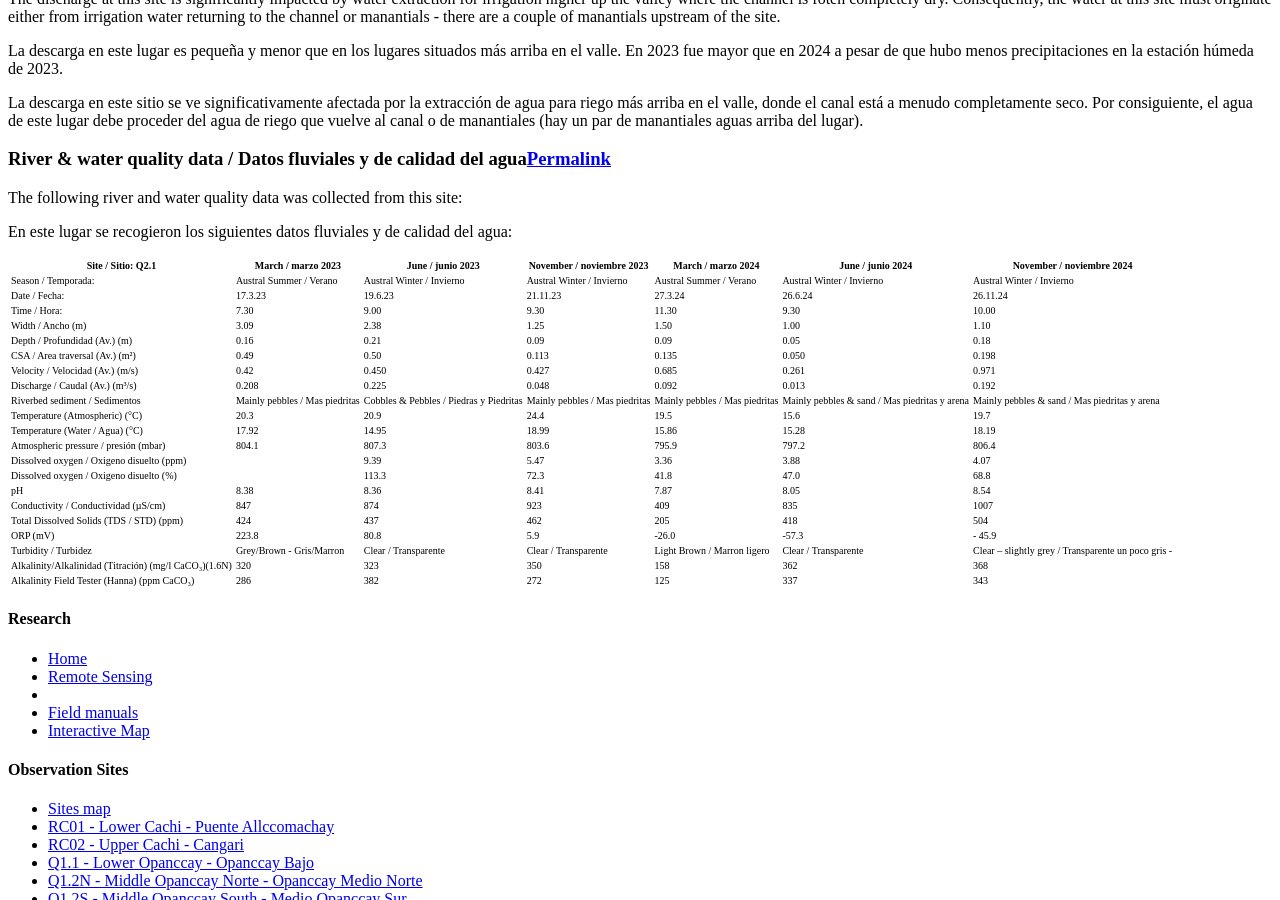
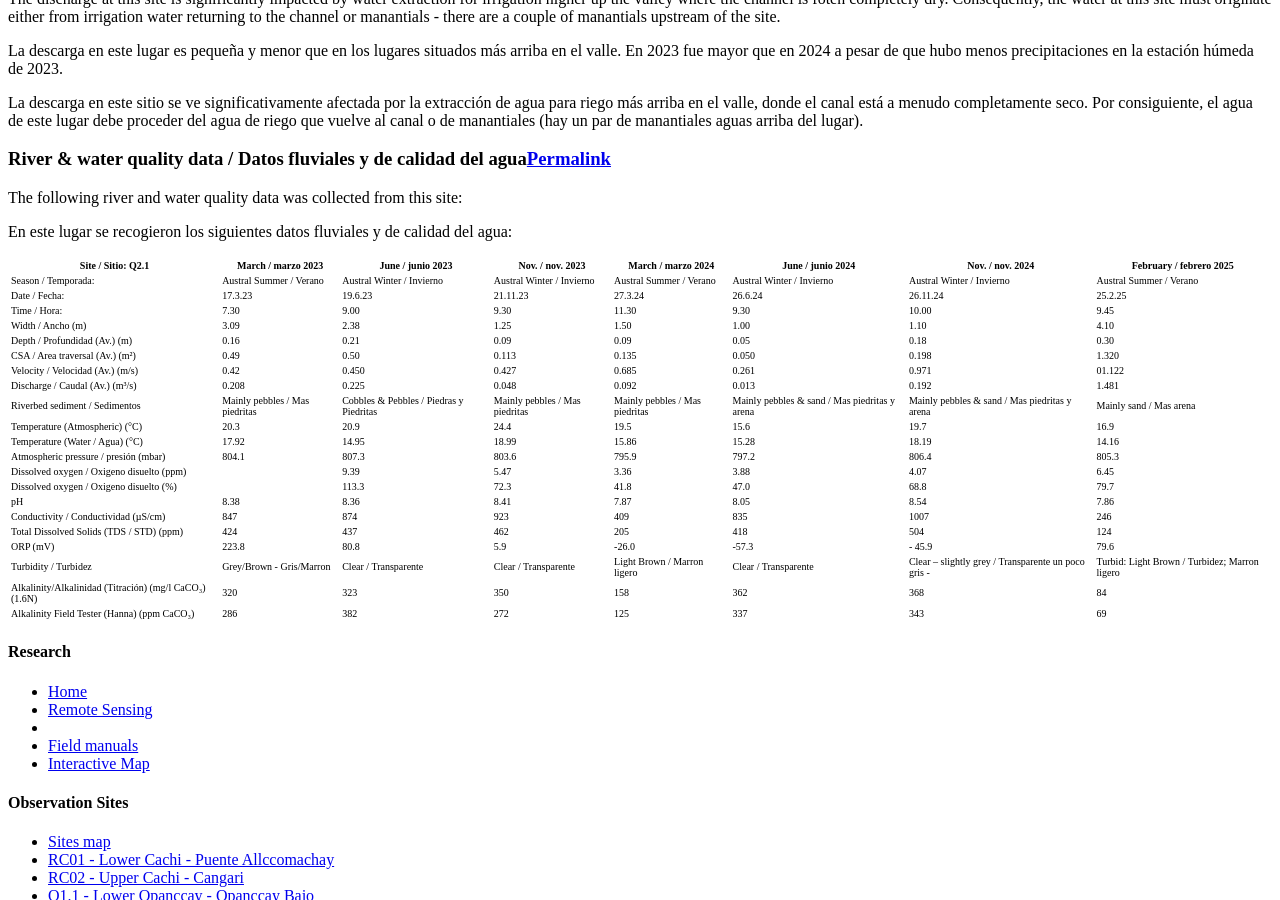
Before and after one commit to HVLepage/cavep-unah, a Jekyll site: the page built from _docs/site-network/Q2_1.md, in a window 1280 px wide and 900 px high, scrolled down 3591 px. Built offline with Jekyll 4.4.1, drawn with Linux system fonts in a browser that asks for light colours; comment, search, counter and statistics services are not loaded.

Commit message:
Update Q2_1.md

```diff
--- a/_docs/site-network/Q2_1.md
+++ b/_docs/site-network/Q2_1.md
@@ -87,26 +87,26 @@
 
 En este lugar se recogieron los siguientes datos fluviales y de calidad del agua:
 
-|     Site / Sitio: Q2.1                                         |     March / marzo 2023                |     June / junio 2023                          |     November / noviembre 2023         |      March / marzo 2024               |     June / junio 2024                                |     November / noviembre 2024                                |
-|----------------------------------------------------------------|---------------------------------------|------------------------------------------------|---------------------------------------|---------------------------------------|------------------------------------------------------|--------------------------------------------------------------|
-|     Season / Temporada:                                        |     Austral Summer / Verano           |     Austral Winter / Invierno                  |     Austral Winter / Invierno         |     Austral Summer / Verano           |     Austral Winter / Invierno                        |     Austral Winter / Invierno                                |
-|     Date / Fecha:                                              |     17.3.23                           |     19.6.23                                    |     21.11.23                          |     27.3.24                           |     26.6.24                                          |     26.11.24                                                 |
-|     Time / Hora:                                               |     7.30                              |     9.00                                       |     9.30                              |     11.30                             |     9.30                                             |     10.00                                                    |
-|     Width / Ancho (m)                                          |     3.09                              |     2.38                                       |     1.25                              |     1.50                              |     1.00                                             |     1.10                                                     |
-|     Depth / Profundidad (Av.) (m)                              |     0.16                              |     0.21                                       |     0.09                              |     0.09                              |     0.05                                             |     0.18                                                     |
-|     CSA / Area traversal (Av.) (m²)                            |     0.49                              |     0.50                                       |     0.113                             |     0.135                             |     0.050                                            |     0.198                                                    |
-|     Velocity / Velocidad    (Av.) (m/s)                        |     0.42                              |     0.450                                      |     0.427                             |     0.685                             |     0.261                                            |     0.971                                                    |
-|     Discharge / Caudal (Av.) (m³/s)                            |     0.208                             |     0.225                                      |     0.048                             |     0.092                             |     0.013                                            |     0.192                                                    |
-|     Riverbed sediment / Sedimentos                             |     Mainly pebbles / Mas piedritas    |     Cobbles & Pebbles / Piedras y Piedritas    |     Mainly pebbles / Mas piedritas    |     Mainly pebbles / Mas piedritas    |     Mainly pebbles & sand / Mas piedritas y arena    |     Mainly pebbles & sand / Mas piedritas y arena            |
-|     Temperature (Atmospheric) (°C)                             |     20.3                              |     20.9                                       |     24.4                              |     19.5                              |     15.6                                             |     19.7                                                     |
-|     Temperature (Water / Agua) (°C)                            |     17.92                             |     14.95                                      |     18.99                             |     15.86                             |     15.28                                            |     18.19                                                    |
-|     Atmospheric pressure / presión (mbar)                      |     804.1                             |     807.3                                      |     803.6                             |     795.9                             |     797.2                                            |     806.4                                                    |
-|     Dissolved oxygen /   Oxigeno disuelto (ppm)                |                                       |     9.39                                       |     5.47                              |     3.36                              |     3.88                                             |     4.07                                                     |
-|     Dissolved oxygen / Oxigeno disuelto (%)                    |                                       |     113.3                                      |     72.3                              |     41.8                              |     47.0                                             |     68.8                                                     |
-|     pH                                                         |     8.38                              |     8.36                                       |     8.41                              |     7.87                              |     8.05                                             |     8.54                                                     |
-|     Conductivity / Conductividad (µS/cm)                       |     847                               |     874                                        |     923                               |     409                               |     835                                              |     1007                                                     |
-|     Total Dissolved Solids (TDS / STD)  (ppm)                  |     424                               |     437                                        |     462                               |     205                               |     418                                              |     504                                                      |
-|     ORP (mV)                                                   |     223.8                             |     80.8                                       |     5.9                               |     -26.0                             |     -57.3                                            |     - 45.9                                                   |
-|     Turbidity / Turbidez                                       |     Grey/Brown  - Gris/Marron         |     Clear / Transparente                       |     Clear / Transparente              |     Light Brown / Marron ligero       |     Clear / Transparente                             |     Clear – slightly grey / Transparente   un poco gris -    |
-|     Alkalinity/Alkalinidad   (Titración) (mg/l CaCO₃)(1.6N)    |     320                               |     323                                        |     350                               |     158                               |     362                                              |     368                                                      |
-|     Alkalinity Field Tester (Hanna) (ppm CaCO₃)                |     286                               |     382                                        |     272                               |     125                               |     337                                              |     343                                                      |
+|     Site / Sitio: Q2.1                                         |     March / marzo 2023                |     June / junio 2023                          |     Nov. / nov. 2023         |      March / marzo 2024               |     June / junio 2024                                |     Nov. / nov. 2024                                |     February / febrero 2025                            |
+|----------------------------------------------------------------|---------------------------------------|------------------------------------------------|---------------------------------------|---------------------------------------|------------------------------------------------------|--------------------------------------------------------------|--------------------------------------------------------|
+|     Season / Temporada:                                        |     Austral Summer / Verano           |     Austral Winter / Invierno                  |     Austral Winter / Invierno         |     Austral Summer / Verano           |     Austral Winter / Invierno                        |     Austral Winter / Invierno                                |     Austral Summer / Verano                            |
+|     Date / Fecha:                                              |     17.3.23                           |     19.6.23                                    |     21.11.23                          |     27.3.24                           |     26.6.24                                          |     26.11.24                                                 |     25.2.25                                            |
+|     Time / Hora:                                               |     7.30                              |     9.00                                       |     9.30                              |     11.30                             |     9.30                                             |     10.00                                                    |     9.45                                               |
+|     Width / Ancho (m)                                          |     3.09                              |     2.38                                       |     1.25                              |     1.50                              |     1.00                                             |     1.10                                                     |     4.10                                               |
+|     Depth / Profundidad (Av.) (m)                              |     0.16                              |     0.21                                       |     0.09                              |     0.09                              |     0.05                                             |     0.18                                                     |     0.30                                               |
+|     CSA / Area traversal (Av.) (m²)                            |     0.49                              |     0.50                                       |     0.113                             |     0.135                             |     0.050                                            |     0.198                                                    |     1.320                                              |
+|     Velocity / Velocidad    (Av.) (m/s)                        |     0.42                              |     0.450                                      |     0.427                             |     0.685                             |     0.261                                            |     0.971                                                    |     01.122                                             |
+|     Discharge / Caudal (Av.) (m³/s)                            |     0.208                             |     0.225                                      |     0.048                             |     0.092                             |     0.013                                            |     0.192                                                    |     1.481                                              |
+|     Riverbed sediment / Sedimentos                             |     Mainly pebbles / Mas piedritas    |     Cobbles & Pebbles / Piedras y Piedritas    |     Mainly pebbles / Mas piedritas    |     Mainly pebbles / Mas piedritas    |     Mainly pebbles & sand / Mas piedritas y arena    |     Mainly pebbles & sand / Mas piedritas y arena            |     Mainly sand / Mas arena                            |
+|     Temperature (Atmospheric) (°C)                             |     20.3                              |     20.9                                       |     24.4                              |     19.5                              |     15.6                                             |     19.7                                                     |     16.9                                               |
+|     Temperature (Water / Agua) (°C)                            |     17.92                             |     14.95                                      |     18.99                             |     15.86                             |     15.28                                            |     18.19                                                    |     14.16                                              |
+|     Atmospheric pressure / presión (mbar)                      |     804.1                             |     807.3                                      |     803.6                             |     795.9                             |     797.2                                            |     806.4                                                    |     805.3                                              |
+|     Dissolved oxygen /   Oxigeno disuelto (ppm)                |                                       |     9.39                                       |     5.47                              |     3.36                              |     3.88                                             |     4.07                                                     |     6.45                                               |
+|     Dissolved oxygen / Oxigeno disuelto (%)                    |                                       |     113.3                                      |     72.3                              |     41.8                              |     47.0                                             |     68.8                                                     |     79.7                                               |
+|     pH                                                         |     8.38                              |     8.36                                       |     8.41                              |     7.87                              |     8.05                                             |     8.54                                                     |     7.86                                               |
+|     Conductivity / Conductividad (µS/cm)                       |     847                               |     874                                        |     923                               |     409                               |     835                                              |     1007                                                     |     246                                                |
+|     Total Dissolved Solids (TDS / STD)  (ppm)                  |     424                               |     437                                        |     462                               |     205                               |     418                                              |     504                                                      |     124                                                |
+|     ORP (mV)                                                   |     223.8                             |     80.8                                       |     5.9                               |     -26.0                             |     -57.3                                            |     - 45.9                                                   |     79.6                                               |
+|     Turbidity / Turbidez                                       |     Grey/Brown  - Gris/Marron         |     Clear / Transparente                       |     Clear / Transparente              |     Light Brown / Marron ligero       |     Clear / Transparente                             |     Clear – slightly grey / Transparente   un poco gris -    |     Turbid: Light Brown / Turbidez; Marron   ligero    |
+|     Alkalinity/Alkalinidad   (Titración) (mg/l CaCO₃)(1.6N)    |     320                               |     323                                        |     350                               |     158                               |     362                                              |     368                                                      |     84                                                 |
+|     Alkalinity Field Tester (Hanna) (ppm CaCO₃)                |     286                               |     382                                        |     272                               |     125                               |     337                                              |     343                                                      |     69                                                 |
```
